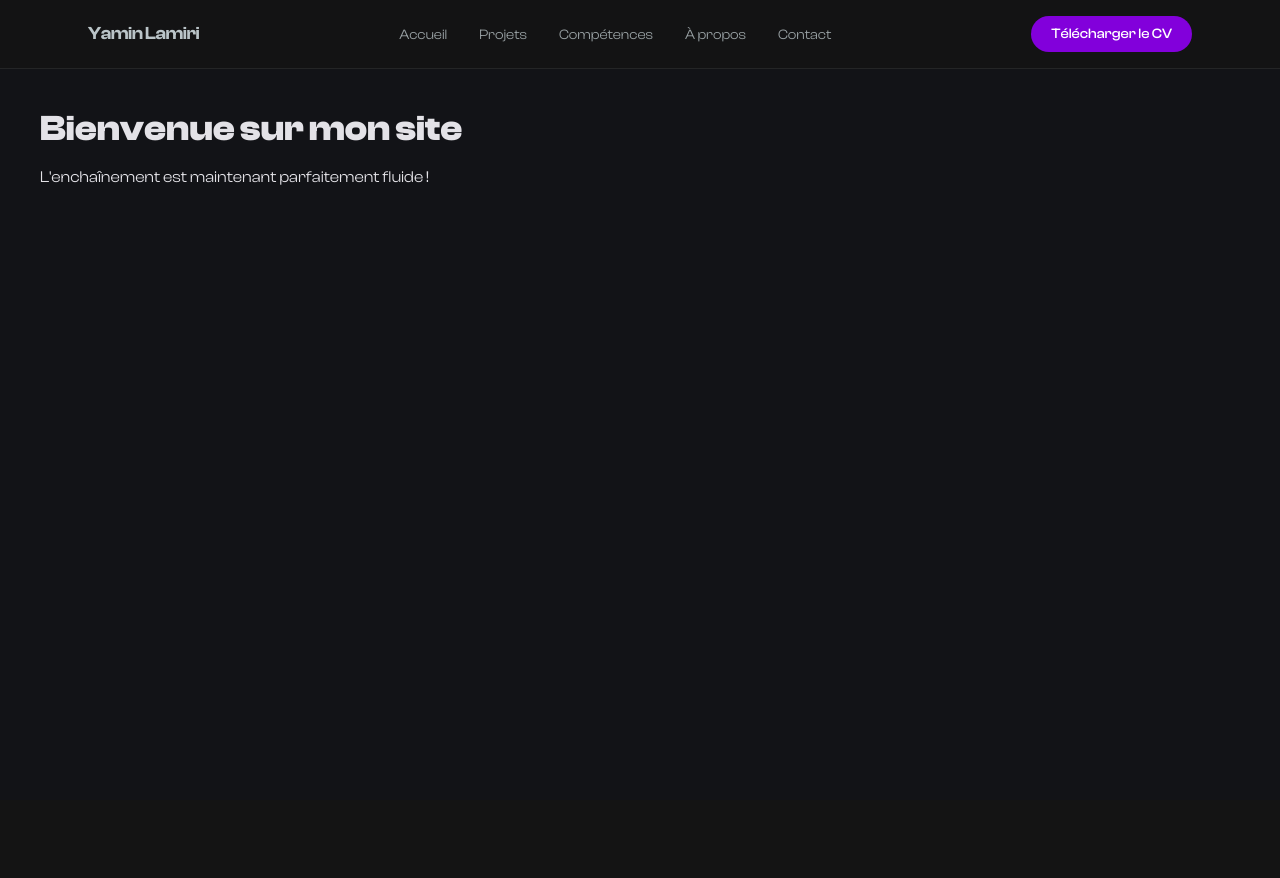
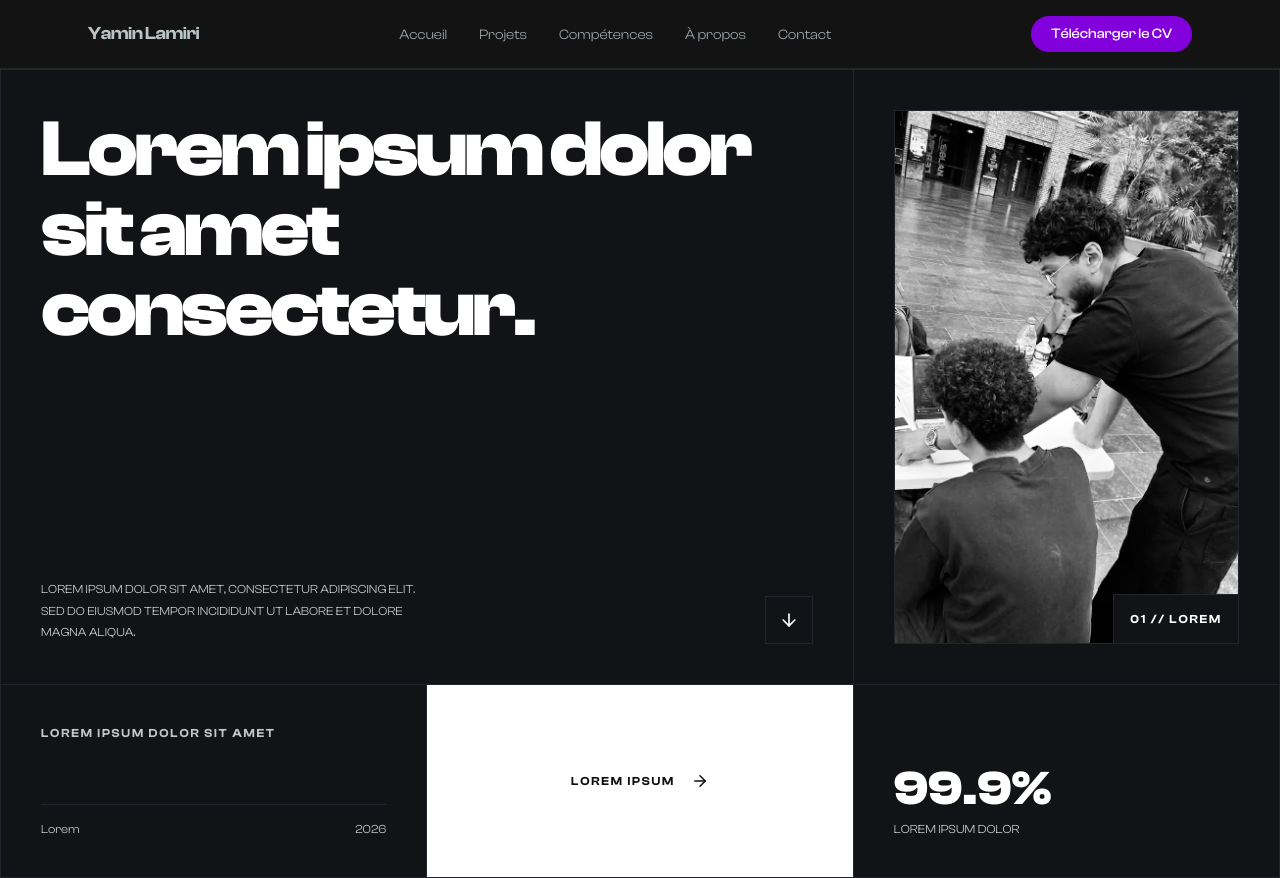
Before and after one commit to Yams-web/PortfolioV2, a Next.js app: page / in a window 1280 px wide. Before the commit the page ends 800 px from the top, so only its background shows below. Built offline with nearby package versions, Linux system fonts and the light colour scheme.

Commit message:
feat(front): create hero component

```diff
--- a/src/app/page.tsx
+++ b/src/app/page.tsx
@@ -2,7 +2,7 @@
 import React, { useRef } from "react";
 import gsap from "gsap";
 import { useGSAP } from "@gsap/react";
-import { Navbar } from "@/components";
+import { Navbar, Hero } from "@/components";
 
 gsap.registerPlugin(useGSAP);
 
@@ -62,11 +62,8 @@ export default function LandingPage(): React.JSX.Element {
       <div className="content w-full min-h-screen bg-[#121317] text-[#e3e2e7]">
         <Navbar />
 
-        <main className="p-10">
-          <h1 className="text-4xl font-bold">Bienvenue sur mon site</h1>
-          <p className="mt-4">
-            L'enchaînement est maintenant parfaitement fluide !
-          </p>
+        <main>
+          <Hero />
         </main>
       </div>
     </div>
--- /dev/null
+++ b/src/components/hero/hero.component.tsx
@@ -0,0 +1,87 @@
+import Link from "next/link";
+import React from "react";
+import { ArrowDown, ArrowRight } from "lucide-react";
+
+export function Hero(): React.JSX.Element {
+  return (
+    <section
+      id="accueil"
+      className="grid grid-cols-1 gap-px border border-[#23252E] bg-[#23252E] md:grid-cols-12"
+    >
+      {/* Bloc gauche : accroche */}
+      <div className="flex min-h-[614px] flex-col justify-between bg-[#121317] p-6 sm:p-10 md:col-span-8">
+        <div className="max-w-4xl">
+          <h1 className="mb-8 text-[48px] font-bold leading-[1.1] text-white md:text-[80px] md:leading-none md:tracking-[-0.04em]">
+            Lorem ipsum dolor sit amet consectetur.
+          </h1>
+        </div>
+
+        <div className="flex w-full flex-col items-start justify-between gap-6 sm:flex-row sm:items-end">
+          <p className="max-w-sm text-xs uppercase leading-[1.8] tracking-[0.01em] text-[#c4c7c8]">
+            Lorem ipsum dolor sit amet, consectetur adipiscing elit. Sed do
+            eiusmod tempor incididunt ut labore et dolore magna aliqua.
+          </p>
+
+          <Link
+            href="#projets"
+            aria-label="Voir mes projets"
+            className="flex h-12 w-12 flex-shrink-0 items-center justify-center border border-[#23252E] text-white transition-colors hover:bg-white hover:text-[#0d0e12]"
+          >
+            <ArrowDown aria-hidden="true" size={20} />
+          </Link>
+        </div>
+      </div>
+
+      {/* Bloc droit : photo professionnelle */}
+      <div className="group relative flex h-full flex-col bg-[#121317] p-6 sm:p-10 md:col-span-4">
+        <div className="pointer-events-none absolute inset-6 z-10 border border-[#23252E] transition-colors group-hover:border-[#00E5FF] sm:inset-10" />
+        <div className="relative h-full w-full min-h-[280px] overflow-hidden bg-[#1a1b20]">
+          <img
+            src="/working.jpg"
+            alt="Photo professionnelle de Yamin Lamiri"
+            className="absolute inset-0 h-full w-full object-cover grayscale transition-all duration-500 group-hover:grayscale-0"
+          />
+        </div>
+        <div className="absolute bottom-10 right-10 z-20 border border-[#23252E] bg-[#121317] p-4">
+          <p className="text-xs font-semibold uppercase tracking-[0.15em] text-white">
+            01 // Lorem
+          </p>
+        </div>
+      </div>
+
+      {/* Bloc bas gauche : détails */}
+      <div className="flex h-48 flex-col justify-between bg-[#121317] p-6 sm:p-10 md:col-span-4">
+        <p className="mb-4 text-xs font-semibold uppercase tracking-[0.15em] text-[#c4c7c8]">
+          Lorem ipsum dolor sit amet
+        </p>
+        <div className="flex items-end justify-between border-t border-[#23252E] pt-4">
+          <span className="text-xs text-[#c4c7c8]">Lorem</span>
+          <span className="text-xs text-[#c4c7c8]">2026</span>
+        </div>
+      </div>
+
+      {/* Bloc bas milieu : appel à l'action */}
+      <div className="group flex h-48 items-center justify-center border border-transparent bg-white text-[#0d0e12] transition-colors hover:border-white hover:bg-[#121317] hover:text-white md:col-span-4">
+        <Link
+          href="#contact"
+          className="flex items-center gap-4 text-xs font-semibold uppercase tracking-[0.15em]"
+        >
+          Lorem ipsum
+          <ArrowRight
+            aria-hidden="true"
+            size={18}
+            className="transition-transform group-hover:translate-x-2"
+          />
+        </Link>
+      </div>
+
+      {/* Bloc bas droite : statistique */}
+      <div className="flex h-48 flex-col justify-end bg-[#121317] p-6 sm:p-10 md:col-span-4">
+        <p className="text-[48px] font-bold leading-none text-white">99.9%</p>
+        <p className="mt-2 text-xs uppercase tracking-[0.01em] text-[#c4c7c8]">
+          Lorem ipsum dolor
+        </p>
+      </div>
+    </section>
+  );
+}
--- /dev/null
+++ b/src/components/hero/index.ts
@@ -0,0 +1 @@
+export * from "./hero.component";
--- a/src/components/index.ts
+++ b/src/components/index.ts
@@ -1 +1,2 @@
 export * from "./navbar";
+export * from "./hero";
```
Also changed, not shown: public/working.jpg (added).
